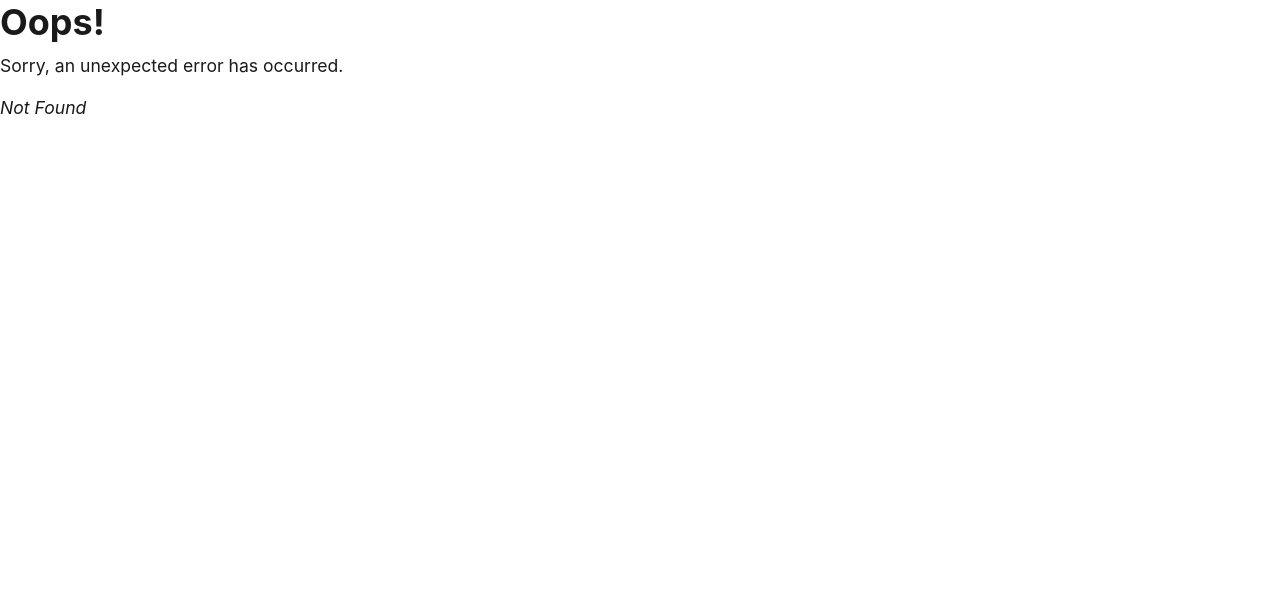
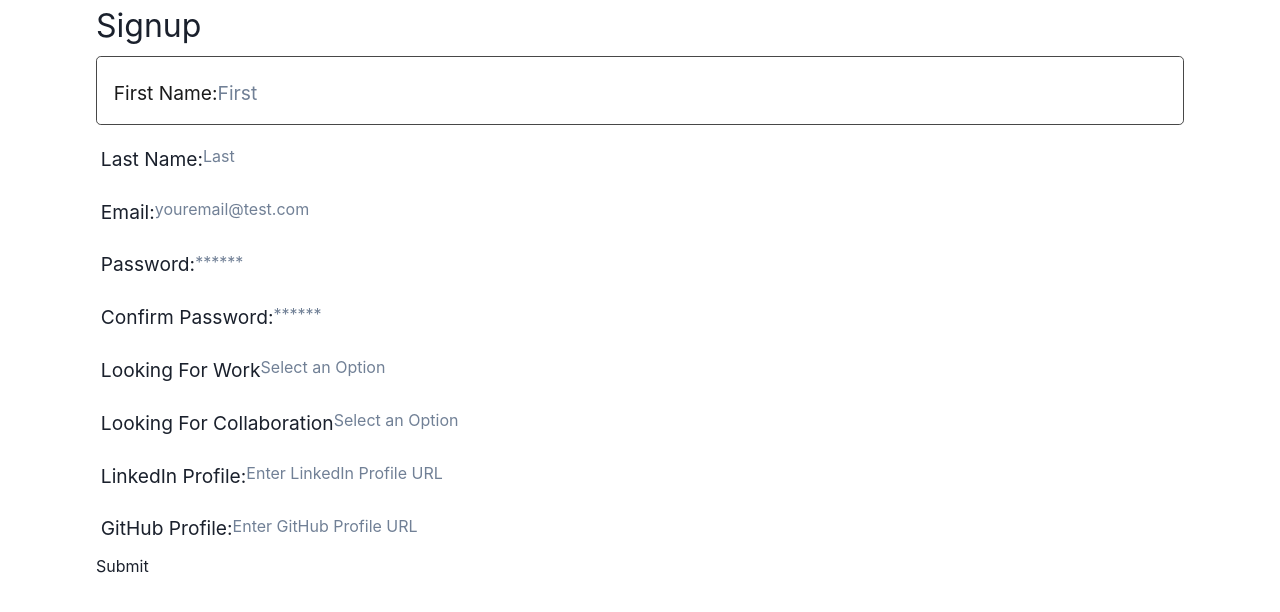
Before and after one commit to BrandBlood97/BootMate, a React (Vite) app in the folder client/: page /signup in a window 1280 px wide. Before the commit this address had no page. Shown: the top 612 px of the page. Built offline with nearby package versions, Linux system fonts and the light colour scheme.

Commit message:
page layouts

```diff
--- a/client/src/App.jsx
+++ b/client/src/App.jsx
@@ -1,6 +1,7 @@
 import './App.css';
 import { Outlet } from 'react-router-dom';
 import { ApolloClient, ApolloProvider, InMemoryCache } from '@apollo/client';
+import { ChakraProvider } from '@chakra-ui/react'
 
 const client = new ApolloClient({
   uri: '/graphql',
@@ -10,9 +11,9 @@ const client = new ApolloClient({
 function App() {
   return (
     <ApolloProvider client={client}>
-      <div className="">
-        <Outlet />
-      </div>
+      <ChakraProvider>
+          <Outlet />
+      </ChakraProvider>
     </ApolloProvider>
   );
 }
--- a/client/src/pages/HomePage.jsx
+++ b/client/src/pages/HomePage.jsx
@@ -3,7 +3,7 @@ import { Link } from 'react-router-dom';
 export default function HomePage() {
     return (
     <section id="home-page">
-      <img src="" alt="BootMate Logo" />
+      <img src="/src/assets/logo.png" alt="BootMate Logo" />
       <Link to="/login"><button class="btn" id="login">Login</button></Link>
       <Link to="/signup"><button class="btn" id="signup">Sign Up</button> </Link>
     </section>
--- a/client/src/pages/ProfilePage.jsx
+++ b/client/src/pages/ProfilePage.jsx
@@ -6,8 +6,37 @@ export default function ProfilePage() {
         <NavBar />
         <div id="profile-pic">
             <img src="" alt="Profile Picture" />
+            <h1>Username</h1>
         </div>
-        <div id="profile-info"> </div>
+        <div id="profile-info">
+            <h2>First Name: </h2>
+            <h2>Last Name: </h2>
+            <h2>Email: </h2>
+            <label htmlFor="work">Looking For Work:</label>
+            <input
+                name="work"
+                type="radio"
+                id="work"
+                // onChange={handleChange}
+            />
+            <label htmlFor="collab">Looking For Collaboration:</label>
+            <input
+                name="collab"
+                type="radio"
+                id="collab"
+                // onChange={handleChange}
+            />
+        </div>
+        <div id="current-projects">
+            <h2>Current Projects</h2>
+            <input type="text" placeholder="Project Name" />
+            <button>Add Project</button>
+        </div>
+        <div id="social-links">
+            <img src="" alt="LinkedIn" href=""/>
+            <img src="" alt="GitHub" href=""/>
+        </div>
+
     </section>
   );
 }
--- /dev/null
+++ b/client/src/pages/SignupPage.jsx
@@ -0,0 +1,113 @@
+
+export default function SignupPage() {
+  return (
+    <div className="container my-1">
+
+      <h2>Signup</h2>
+      <form id="right">
+        <div class="form-input">
+          <label htmlFor="firstName">First Name:</label>
+          <input placeholder="First"
+            name="firstName"
+            type="firstName"
+            id="firstName"
+            // onChange={handleChange}
+          />
+        </div>
+
+        <div className="flex-row space-between my-2">
+          <label htmlFor="lastName">Last Name:</label>
+          <input
+            placeholder="Last"
+            name="lastName"
+            type="lastName"
+            id="lastName"
+            // onChange={handleChange}
+          />
+        </div>
+        <div className="flex-row space-between my-2">
+          <label htmlFor="email">Email:</label>
+          <input
+            placeholder="youremail@test.com"
+            name="email"
+            type="email"
+            id="email"
+            // onChange={handleChange}
+          />
+        </div>
+        <div className="flex-row space-between my-2">
+          <label htmlFor="pwd">Password:</label>
+          <input
+            placeholder="******"
+            name="password"
+            type="password"
+            id="pwd"
+            // onChange={handleChange}
+          />
+        </div>
+        <div className="flex-row space-between my-2">
+          <label htmlFor="pwd-confirm">Confirm Password:</label>
+          <input
+            placeholder="******"
+            name="password"
+            type="password"
+            id="pwd-comfirm"
+            // onChange={handleChange}
+          />
+        </div>
+        </form>
+
+        <form id="left">
+        <div className="flex-row space-between my-2">
+          <label htmlFor="pwd">Looking For Work</label>
+          <input
+            placeholder="Select an Option"
+            name="work"
+            type="list"
+            list="options"
+            id="work"
+            // onChange={handleChange}
+          />
+        </div>
+        <div className="flex-row space-between my-2">
+          <label htmlFor="pwd">Looking For Collaboration</label>
+          <input
+            placeholder="Select an Option"
+            name="collab"
+            type="list"
+            list="options"
+            id="collab"
+            // onChange={handleChange}
+          />
+        </div>
+        <div className="flex-row space-between my-2">
+          <label htmlFor="linkedin">LinkedIn Profile: </label>
+          <input
+            placeholder="Enter LinkedIn Profile URL"
+            name="LinkedIn"
+            type="text"
+            id="LinkedIn"
+            // onChange={handleChange}
+          />
+        </div>
+        <div className="flex-row space-between my-2">
+          <label htmlFor="github">GitHub Profile: </label>
+          <input
+            placeholder="Enter GitHub Profile URL"
+            name="GitHub"
+            type="text"
+            id="GitHub"
+            // onChange={handleChange}
+          />
+        </div>
+        <div className="flex-row flex-end">
+          <button type="submit">Submit</button>
+        </div>
+      </form>
+      <datalist id="options">
+        <option value="Yes"></option>
+        <option value="No"></option>
+        </datalist>
+    </div>
+  );
+}
--- a/package.json
+++ b/package.json
@@ -14,5 +14,11 @@
   "license": "ISC",
   "devDependencies": {
     "concurrently": "^5.3.0"
+  },
+  "dependencies": {
+    "@chakra-ui/react": "^2.8.2",
+    "@emotion/react": "^11.11.4",
+    "@emotion/styled": "^11.11.5",
+    "framer-motion": "^11.0.24"
   }
 }
```
Also changed, not shown: client/src/main.jsx (+6 -2 lines), client/src/assets/logo.png (added), 1 other file (tests, documents, lock files or other folders).
